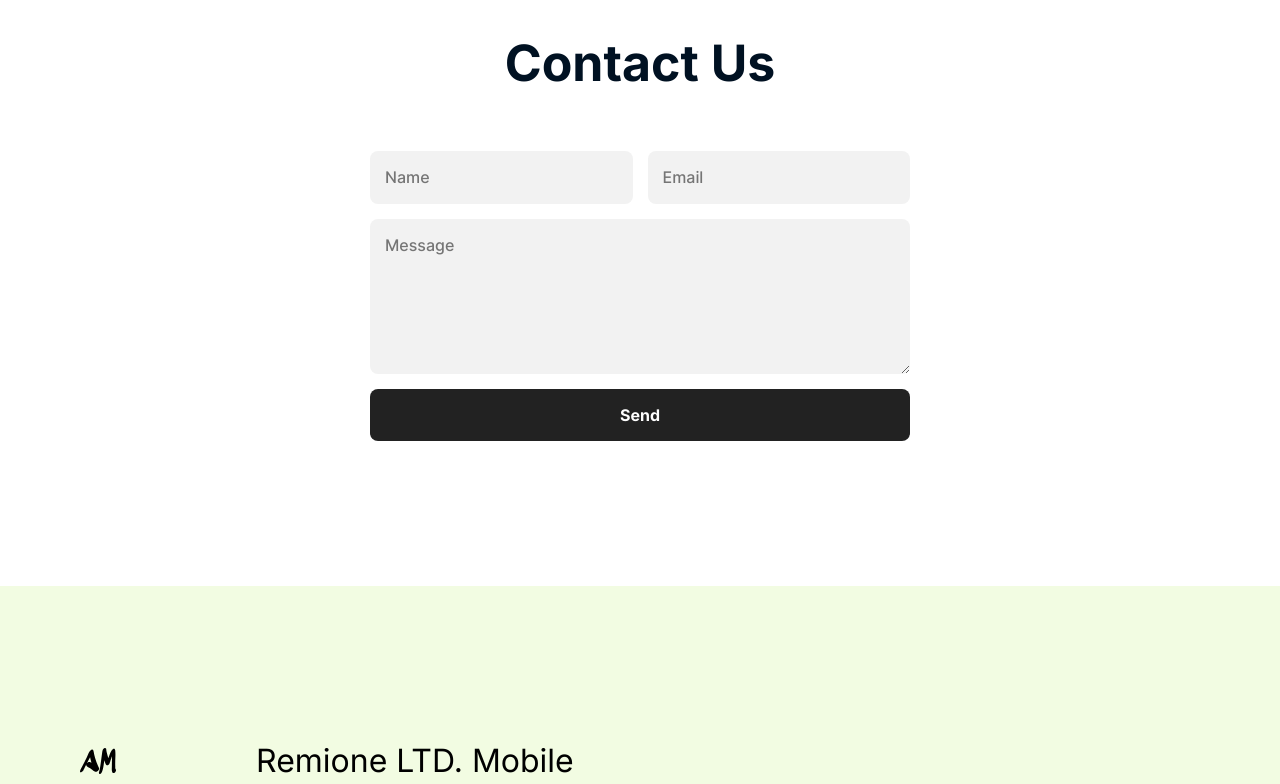
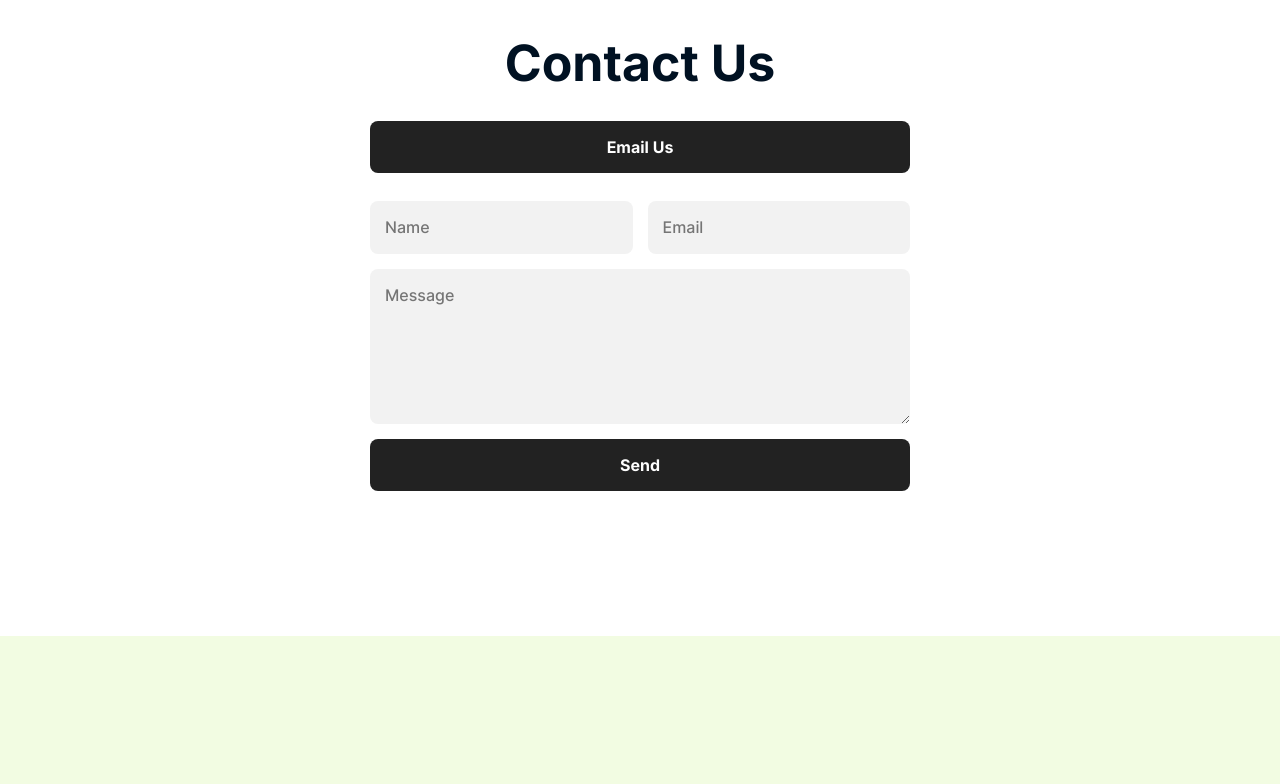
Before and after one commit to astrokin/remione.ltd, a React (Vite) app: page / in a window 1280 px wide. Shown: the part 4900-5684 px from the top of the page. Built offline with nearby package versions, Linux system fonts and the light colour scheme.

Commit message:
Add contact email button

```diff
--- a/src/App.jsx
+++ b/src/App.jsx
@@ -347,6 +347,9 @@ function ContactSection() {
   return (
     <section id="contact" className="contact-section">
       <h2>Contact Us</h2>
+      <a className="email-button" href="mailto:info@remione.ltd">
+        Email Us
+      </a>
       <form onSubmit={handleSubmit}>
         <div className="form-row">
           <input type="text" name="name" placeholder="Name" aria-label="Name" maxLength="120" required />
--- a/src/styles.css
+++ b/src/styles.css
@@ -264,8 +264,30 @@ img {
   font-size: 50px;
   font-weight: 700;
   line-height: 1.2;
-  margin: 0 0 58px;
+  margin: 0 0 28px;
   text-align: center;
+}
+
+.email-button {
+  align-items: center;
+  background: var(--dark);
+  border-radius: 8px;
+  color: #ffffff;
+  display: flex;
+  font-size: 16px;
+  font-weight: 600;
+  height: 52px;
+  justify-content: center;
+  line-height: 1.4;
+  margin: 0 auto 28px;
+  max-width: 540px;
+  padding: 15px;
+  text-decoration: none;
+  width: 100%;
+}
+
+.email-button:hover {
+  background: #000000;
 }
 
 .contact-section form {
```
